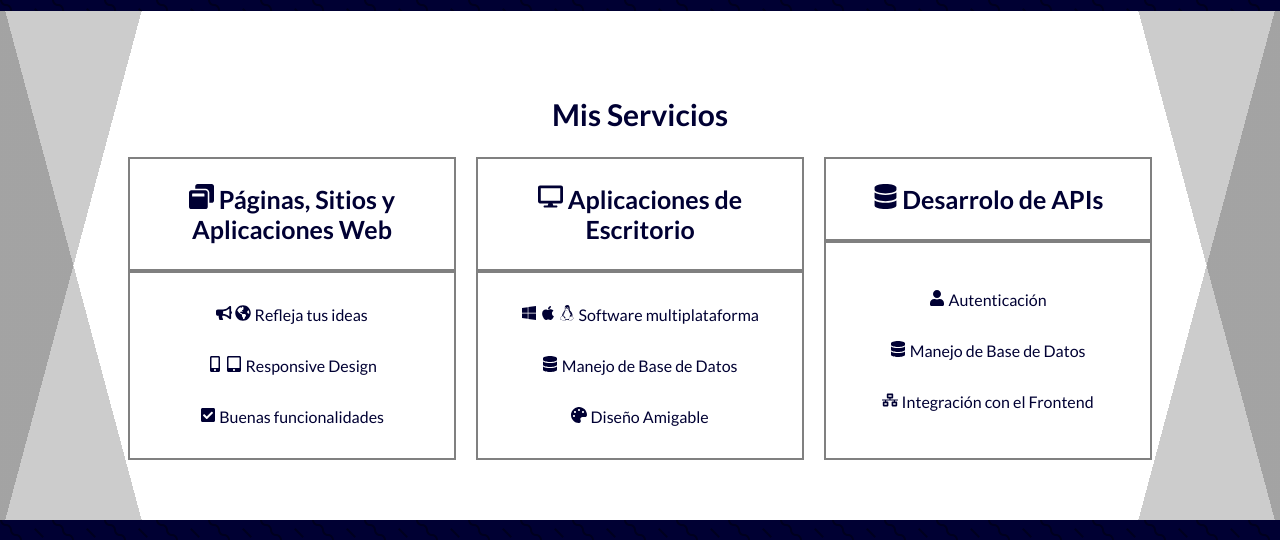
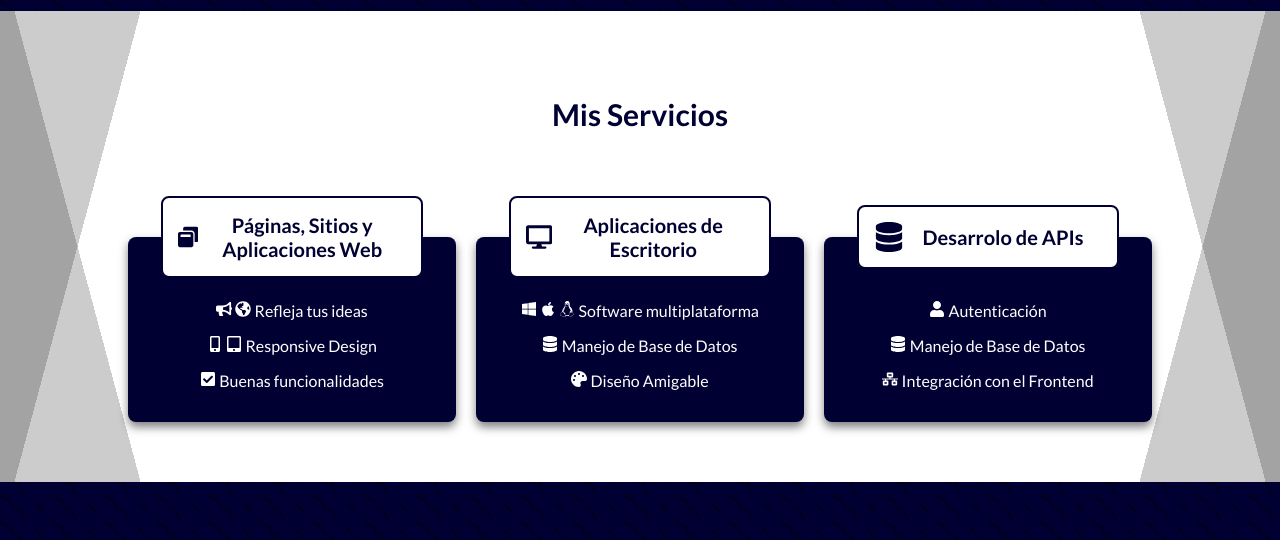
Before and after one commit to cristianiniguez/cristianiniguez_website, a Next.js app: page / in a window 1280 px wide. Shown: the part 1638-2178 px from the top of the page. Built offline with nearby package versions, Linux system fonts and the light colour scheme.

Commit message:
services styles improved

```diff
--- a/components/sections/Services.jsx
+++ b/components/sections/Services.jsx
@@ -23,66 +23,38 @@ const services = [
     title: 'Páginas, Sitios y Aplicaciones Web',
     Icon: FaWindowRestore,
     details: [
-      {
-        label: 'Refleja tus ideas',
-        Icons: [FaBullhorn, FaGlobeAmericas],
-      },
-      {
-        label: 'Responsive Design',
-        Icons: [FaMobileAlt, FaTabletAlt],
-      },
-      {
-        label: 'Buenas funcionalidades',
-        Icons: [FaCheckSquare],
-      },
+      { label: 'Refleja tus ideas', Icons: [FaBullhorn, FaGlobeAmericas] },
+      { label: 'Responsive Design', Icons: [FaMobileAlt, FaTabletAlt] },
+      { label: 'Buenas funcionalidades', Icons: [FaCheckSquare] },
     ],
   },
   {
     title: 'Aplicaciones de Escritorio',
     Icon: FaDesktop,
     details: [
-      {
-        label: 'Software multiplataforma',
-        Icons: [FaWindows, FaApple, FaLinux],
-      },
-      {
-        label: 'Manejo de Base de Datos',
-        Icons: [FaDatabase],
-      },
-      {
-        label: 'Diseño Amigable',
-        Icons: [FaPalette],
-      },
+      { label: 'Software multiplataforma', Icons: [FaWindows, FaApple, FaLinux] },
+      { label: 'Manejo de Base de Datos', Icons: [FaDatabase] },
+      { label: 'Diseño Amigable', Icons: [FaPalette] },
     ],
   },
   {
     title: 'Desarrolo de APIs',
     Icon: FaDatabase,
     details: [
-      {
-        label: 'Autenticación',
-        Icons: [FaUser],
-      },
-      {
-        label: 'Manejo de Base de Datos',
-        Icons: [FaDatabase],
-      },
-      {
-        label: 'Integración con el Frontend',
-        Icons: [FaNetworkWired],
-      },
+      { label: 'Autenticación', Icons: [FaUser] },
+      { label: 'Manejo de Base de Datos', Icons: [FaDatabase] },
+      { label: 'Integración con el Frontend', Icons: [FaNetworkWired] },
     ],
   },
 ];
 
 const Service = ({ title, Icon, details }) => (
   <article className={styles.service}>
-    <div className={styles.service__front}>
-      <h3 className={styles.service__title}>
-        <Icon /> {title}
-      </h3>
-    </div>
-    <div className={styles.service__back}>
+    <header className={styles.service__header}>
+      <Icon />
+      <h3 className={styles.service__title}>{title}</h3>
+    </header>
+    <main className={styles.service__main}>
       {details.map(({ label, Icons }, detail_i) => (
         <p key={detail_i} className={styles.service__detail}>
           {Icons.map((I, icon_i) => (
@@ -91,13 +63,12 @@ const Service = ({ title, Icon, details }) => (
           <span>{label}</span>
         </p>
       ))}
-    </div>
+    </main>
   </article>
 );
 
 const Services = () => {
   return (
-    // <section id='services' className='services section section--light'>
     <section id='services' className={classNames(styles.services, 'section section--light')}>
       <div className='container'>
         <h2 className='section__title'>Mis Servicios</h2>
--- a/styles/components/sections/Services.module.scss
+++ b/styles/components/sections/Services.module.scss
@@ -15,36 +15,41 @@
 }
 
 .service {
-  transition: box-shadow 0.3s ease;
-  display: flex;
-  flex-direction: column;
+  position: relative;
+  background-color: $very-dark-blue;
+  color: $white;
+  border-radius: 8px;
+  text-align: center;
+  margin-top: 4em;
+  box-shadow: 0 5px 10px rgba(0, 0, 0, 0.5);
 
-  &:hover {
-    box-shadow: 0 5px 10px rgba(0, 0, 0, 0.3);
-  }
+  &__header {
+    position: absolute;
+    left: 10%;
+    right: 10%;
+    transform: translateY(-50%);
+    background-color: $white;
+    color: $very-dark_blue;
+    border: 2px solid $very-dark-blue;
+    border-radius: 8px;
+    padding: 0.75em;
+    display: flex;
+    align-items: center;
 
-  & > div {
-    border: 2px solid gray;
-  }
-
-  &__front {
-    text-align: center;
-    padding: 0 1em;
+    svg {
+      font-size: 1.5em;
+    }
   }
 
   &__title {
-    text-align: center;
-    font-size: 1.25em;
+    font-size: 1em;
+    margin: 0;
+    flex-grow: 1;
   }
 
-  &__back {
-    flex-grow: 1;
-    text-align: center;
+  &__main {
     font-size: 0.8em;
-    padding: 1em;
-    display: flex;
-    flex-direction: column;
-    justify-content: center;
+    padding: 3em 1em 1em;
   }
 
   &__detail {
```
